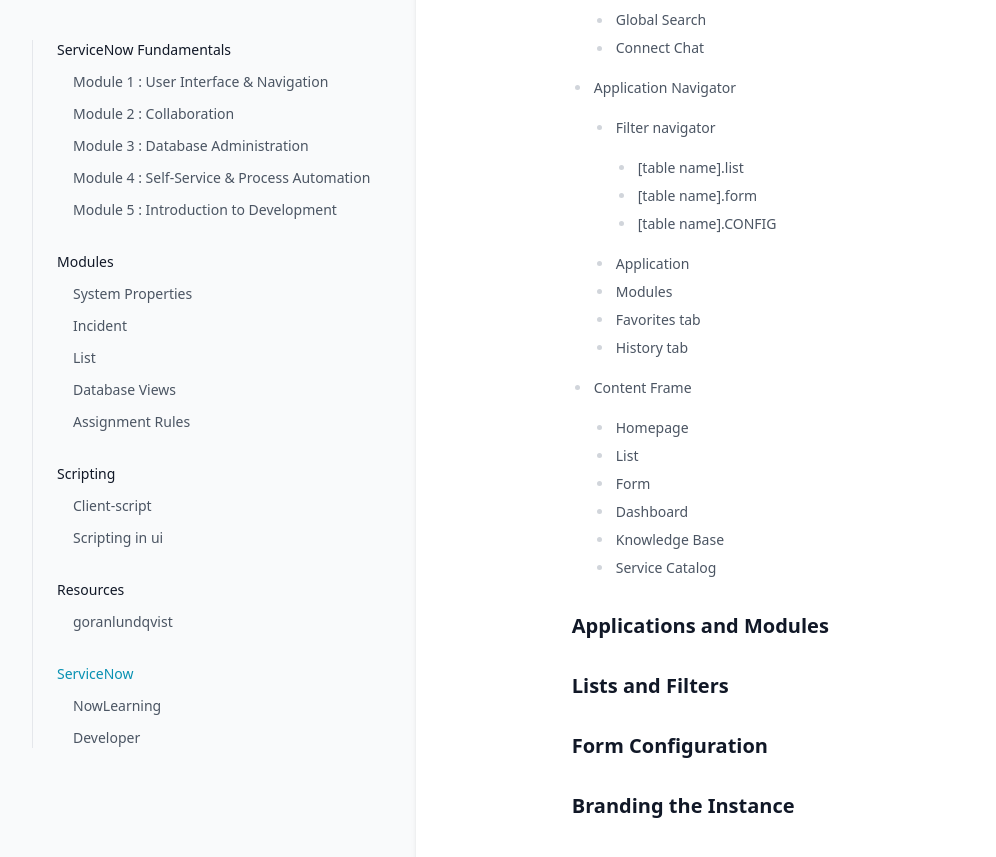
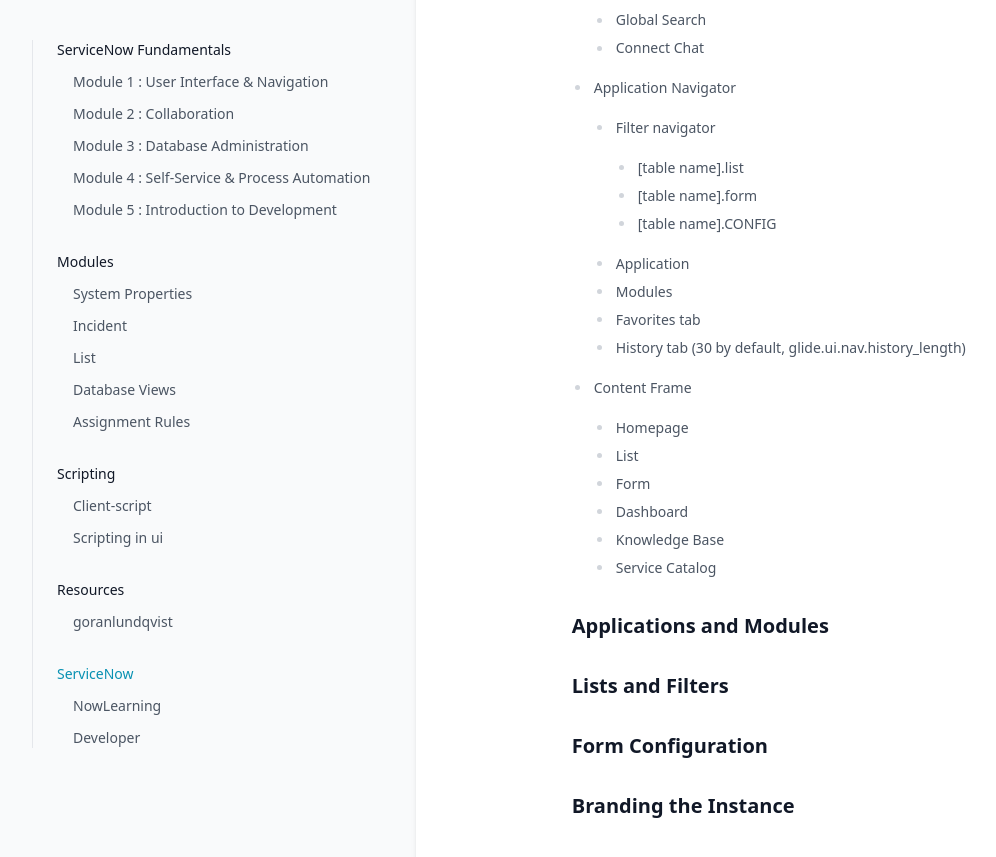
Before and after one commit to greglejeune/ebook, a Jekyll site: the page built from _servicenow/2021-11-01-snf-module1.md, in a window 1280 px wide and 900 px high, scrolled down 1691 px. Shown: the top 857 px of the window, without its empty margins (0-996 px from the left). Built offline with Jekyll 4.4.1, drawn with Linux system fonts in a browser that asks for light colours.

Commit message:
Update 2021-11-01-snf-module1.md

```diff
--- a/_servicenow/2021-11-01-snf-module1.md
+++ b/_servicenow/2021-11-01-snf-module1.md
@@ -107,7 +107,7 @@ category: snf
       <li>Application</li>
       <li>Modules</li>
       <li>Favorites tab</li>
-      <li>History tab</li>
+      <li>History tab (30 by default, glide.ui.nav.history_length)</li>
     </ul>
   </li>
   <li>
```
